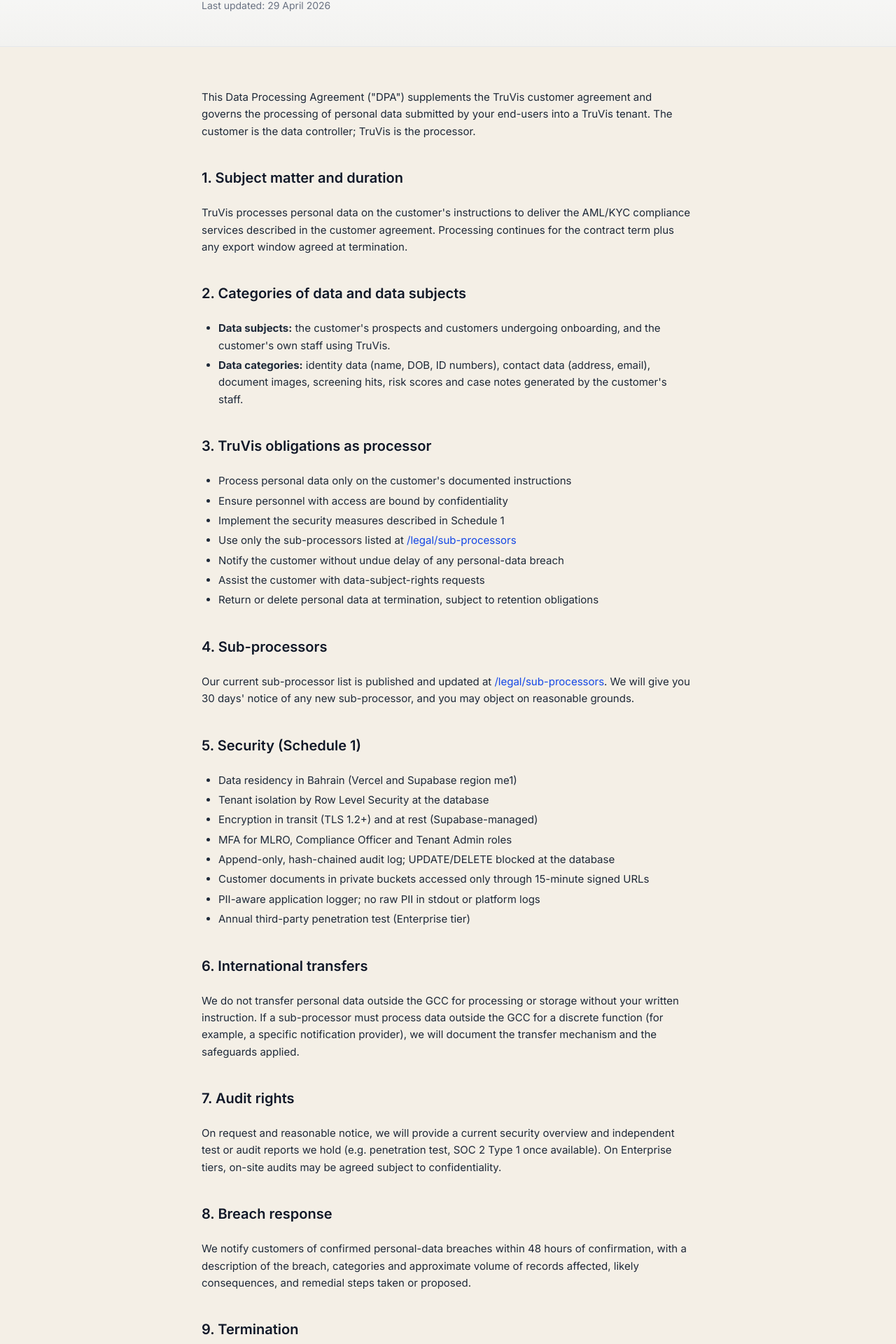
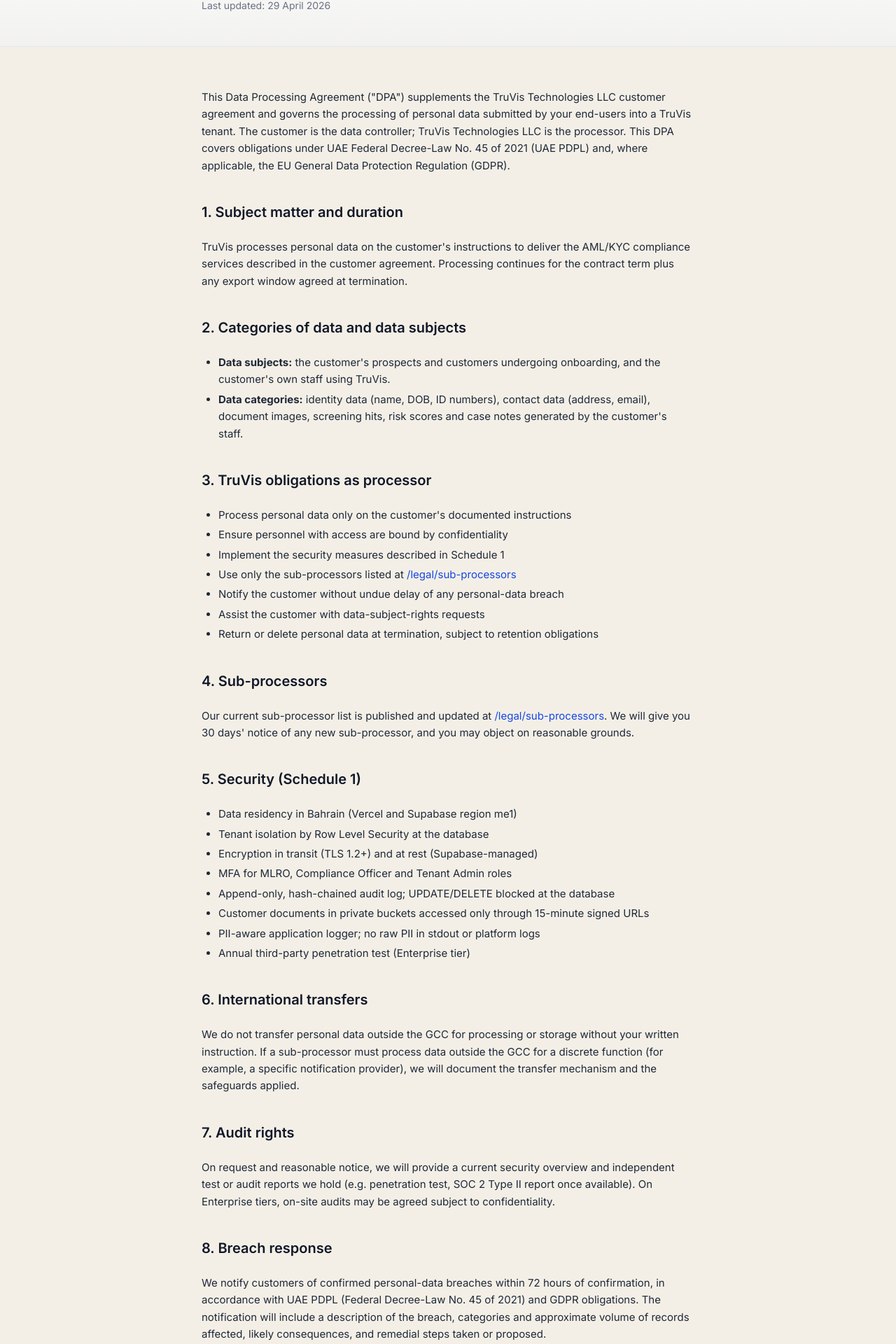
Before and after one commit to truvis25/aml-kyc-cdd-portal, a Next.js app: page /legal/dpa in a window 1280 px wide. Shown: the part 195-2115 px from the top of the page at 70% size. Built offline with nearby package versions, Linux system fonts and the light colour scheme.

Commit message:
feat(marketing): update DPA — TruVis Technologies LLC, UAE PDPL + GDPR dual coverage
https://claude.ai/code/session_01PWqnxuMf3Mh7Rfz5UFJSrU

```diff
--- a/app/(marketing)/legal/dpa/page.tsx
+++ b/app/(marketing)/legal/dpa/page.tsx
@@ -11,9 +11,11 @@ export default function DpaPage() {
   return (
     <LegalPage title="Data Processing Agreement" lastUpdated="29 April 2026">
       <p>
-        This Data Processing Agreement (&quot;DPA&quot;) supplements the TruVis customer agreement
-        and governs the processing of personal data submitted by your end-users into a TruVis
-        tenant. The customer is the data controller; TruVis is the processor.
+        This Data Processing Agreement (&quot;DPA&quot;) supplements the TruVis Technologies LLC
+        customer agreement and governs the processing of personal data submitted by your end-users
+        into a TruVis tenant. The customer is the data controller; TruVis Technologies LLC is the
+        processor. This DPA covers obligations under UAE Federal Decree-Law No. 45 of 2021 (UAE PDPL)
+        and, where applicable, the EU General Data Protection Regulation (GDPR).
       </p>
 
       <h2>1. Subject matter and duration</h2>
@@ -77,15 +79,17 @@ export default function DpaPage() {
       <h2>7. Audit rights</h2>
       <p>
         On request and reasonable notice, we will provide a current security overview and
-        independent test or audit reports we hold (e.g. penetration test, SOC 2 Type 1 once
-        available). On Enterprise tiers, on-site audits may be agreed subject to confidentiality.
+        independent test or audit reports we hold (e.g. penetration test, SOC 2 Type II report
+        once available). On Enterprise tiers, on-site audits may be agreed subject to
+        confidentiality.
       </p>
 
       <h2>8. Breach response</h2>
       <p>
-        We notify customers of confirmed personal-data breaches within 48 hours of confirmation,
-        with a description of the breach, categories and approximate volume of records affected,
-        likely consequences, and remedial steps taken or proposed.
+        We notify customers of confirmed personal-data breaches within 72 hours of confirmation, in
+        accordance with UAE PDPL (Federal Decree-Law No. 45 of 2021) and GDPR obligations. The
+        notification will include a description of the breach, categories and approximate volume of
+        records affected, likely consequences, and remedial steps taken or proposed.
       </p>
 
       <h2>9. Termination</h2>
```
